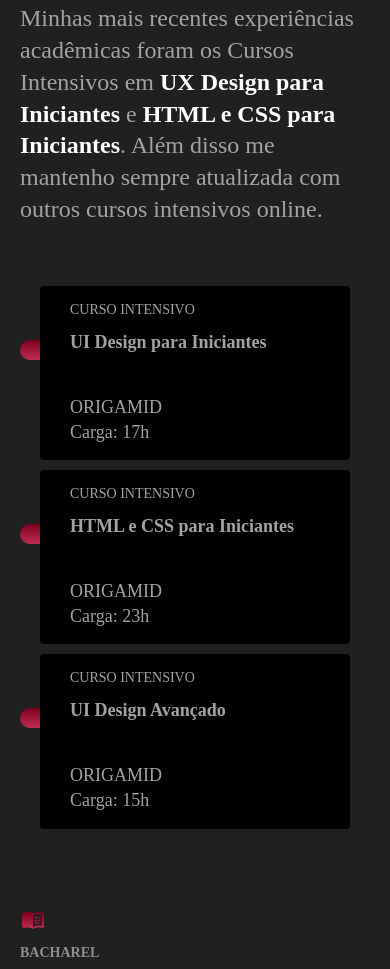
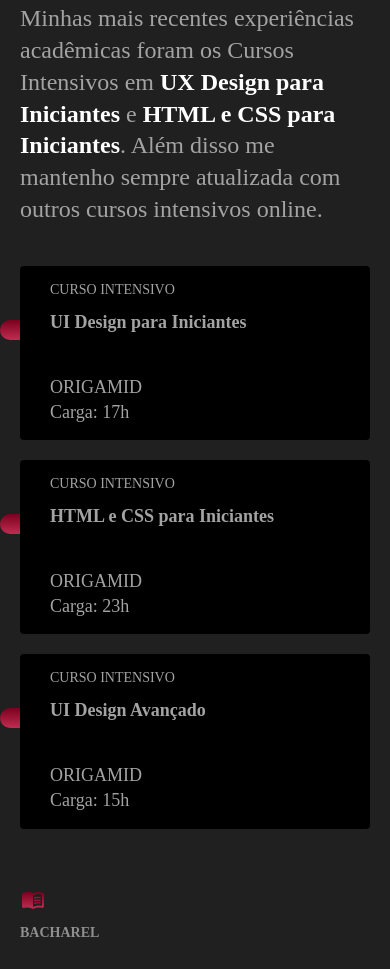
Before and after one commit to nicolecoosta/nicolecostaportifolio.github.io, a plain HTML site: page index.html in a window 390 px wide. Shown: the part 2116-3085 px from the top of the page. Drawn offline with Linux system fonts and the light colour scheme.

Commit message:
formacao

```diff
--- a/css/formacao.css
+++ b/css/formacao.css
@@ -180,8 +180,7 @@
     display: grid;
     grid-template-columns: 1fr;
     grid-template-rows: 1fr 1fr;
-    gap: 10px 20px;
-    padding: 20px;
+    gap:  20px;
   }
 
   .formacao-extra h5::before {
```
